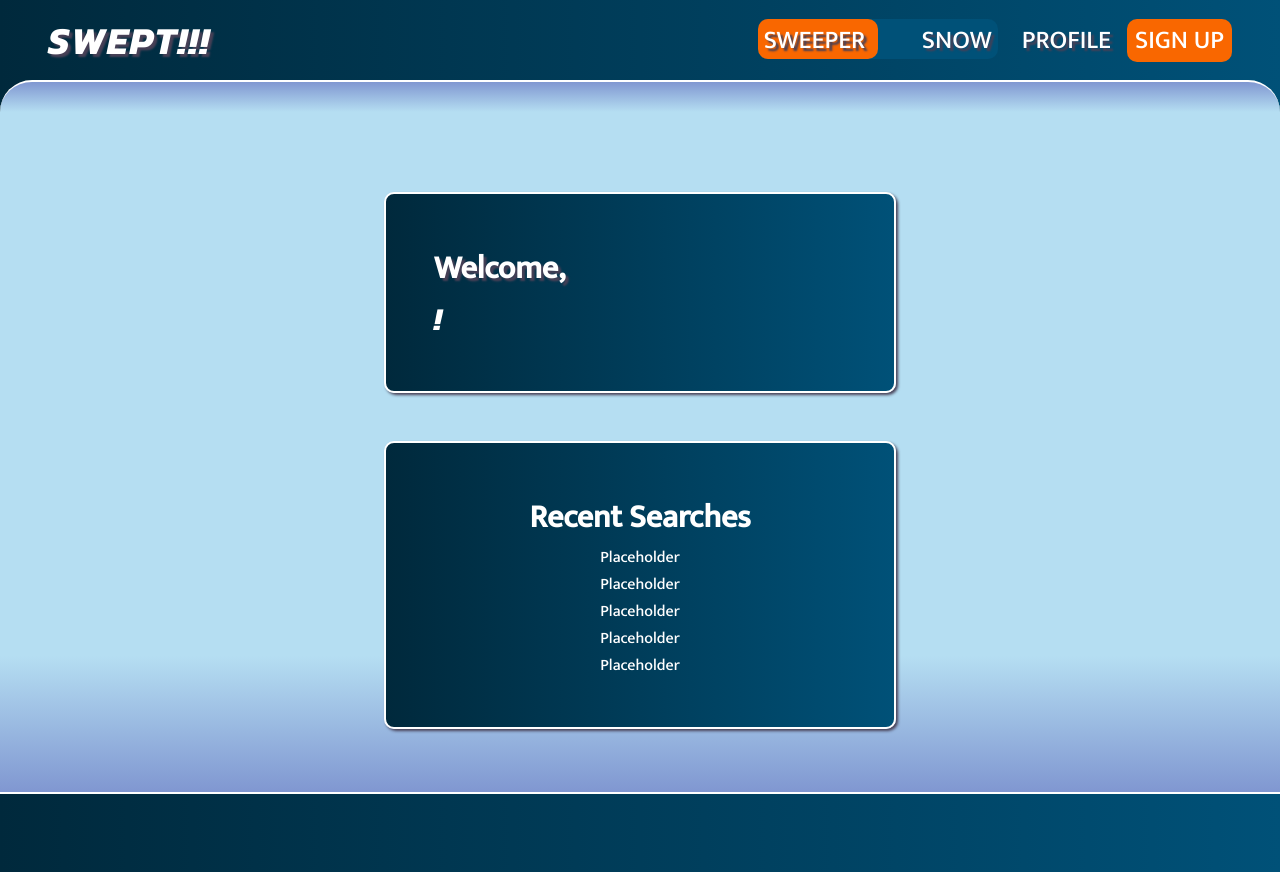
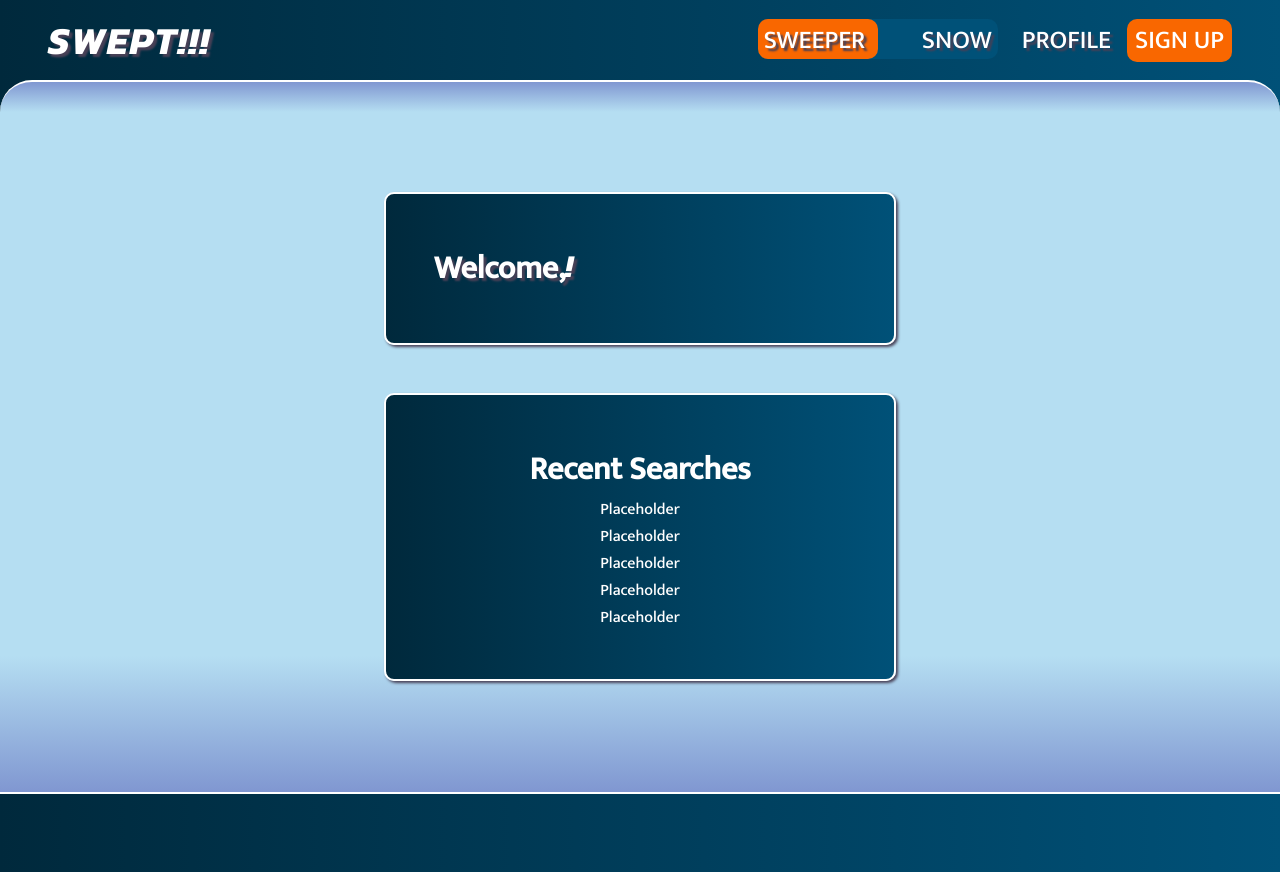
Before and after one commit to elliottdombrowski/SWEPT-02, a React (Create React App) app in the folder client/: page /me in a window 1280 px wide. Built offline with nearby package versions, Linux system fonts and the light colour scheme; no server answers.

Commit message:
cleaned up css on profile

```diff
--- a/client/src/App.css
+++ b/client/src/App.css
@@ -298,18 +298,27 @@ h4 {
   text-shadow: none;
 }
 
+.profile-welcome-header {
+  display: flex;
+  flex-direction: row;
+  flex-wrap: wrap;
+}
+
 .profile-header {
   font-size: 200%;
   text-shadow: 3px 3px 2px var(--deep-darkblue);
 }
 
-.profile-email {
-}
-
 .profile-username {
+  margin-left: 10px;
   font-family: var(--logo-font);
   font-style: italic;
   font-size: 200%;
+  text-shadow: 3px 3px 2px var(--deep-darkblue);
+}
+
+.profile-email {
+  font-size: 120%;
 }
 
 .profile-info-wrapper,
@@ -479,6 +488,12 @@ h4 {
 /* END FOOTER  */
 
 /* FORM QUERIES  */
+
+@media all and (max-width: 1298px) {
+  .profile-username {
+    margin-left: 0;
+  }
+}
 
 @media all and (max-width: 768px) {
   .sweeper-form-wrapper,
--- a/client/src/pages/Profile/Profile.js
+++ b/client/src/pages/Profile/Profile.js
@@ -17,9 +17,9 @@ const Profile = () => {
     <div className='profile-wrapper'>
       <div className='profile-info-wrapper'>
         <div className='profile-welcome-header'>
-          <h1 className='profile-header'>Welcome,</h1><span className='profile-username'>{user.username}!</span>
+          <h1 className='profile-header'>Welcome, </h1> <span className='profile-username'>{user.username}!</span>
+        </div>
           <p className='profile-email'>{user.email}</p>
-        </div>
       </div>
       <div className='recent-search-wrapper'>
         <div className='recent-search-header'>
```
